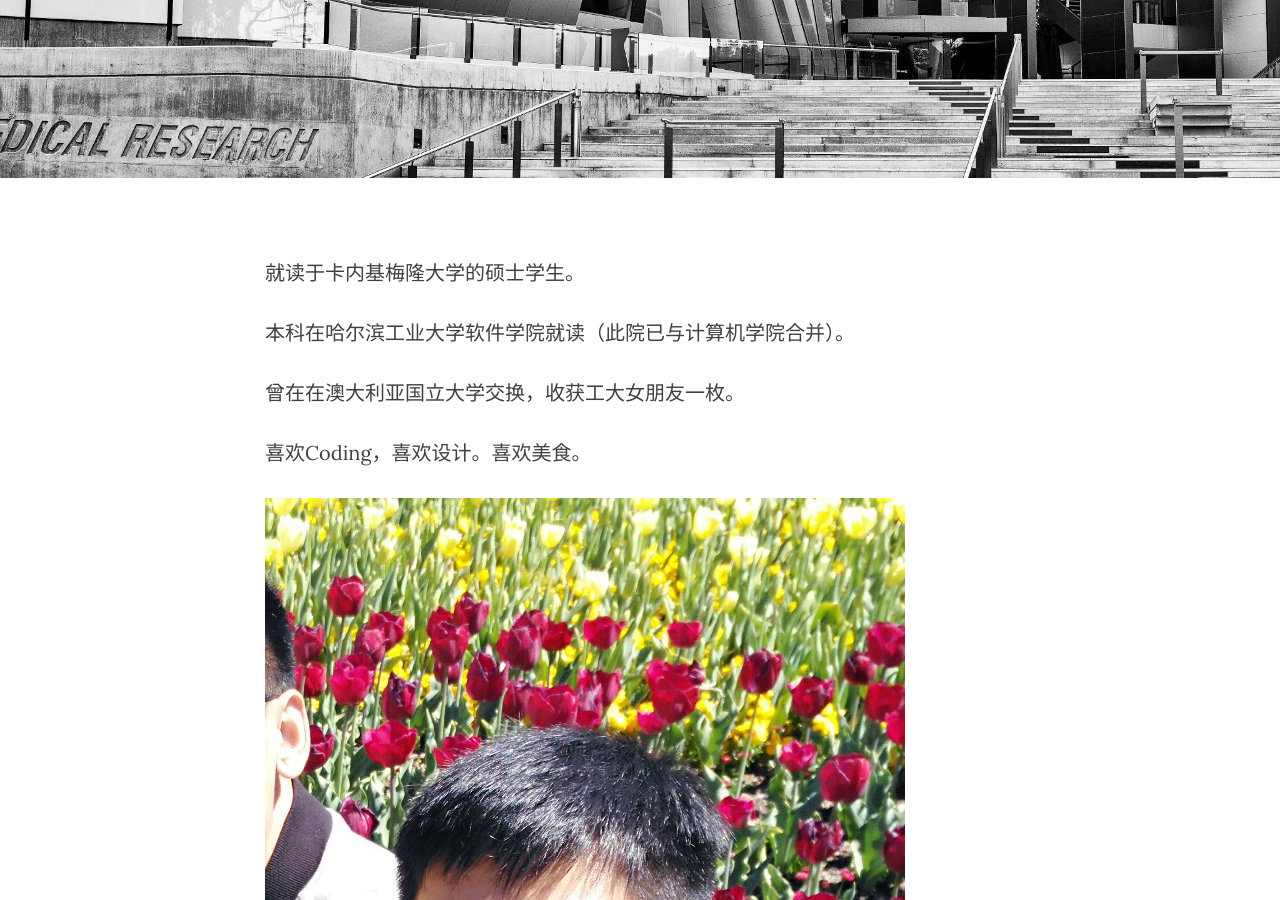
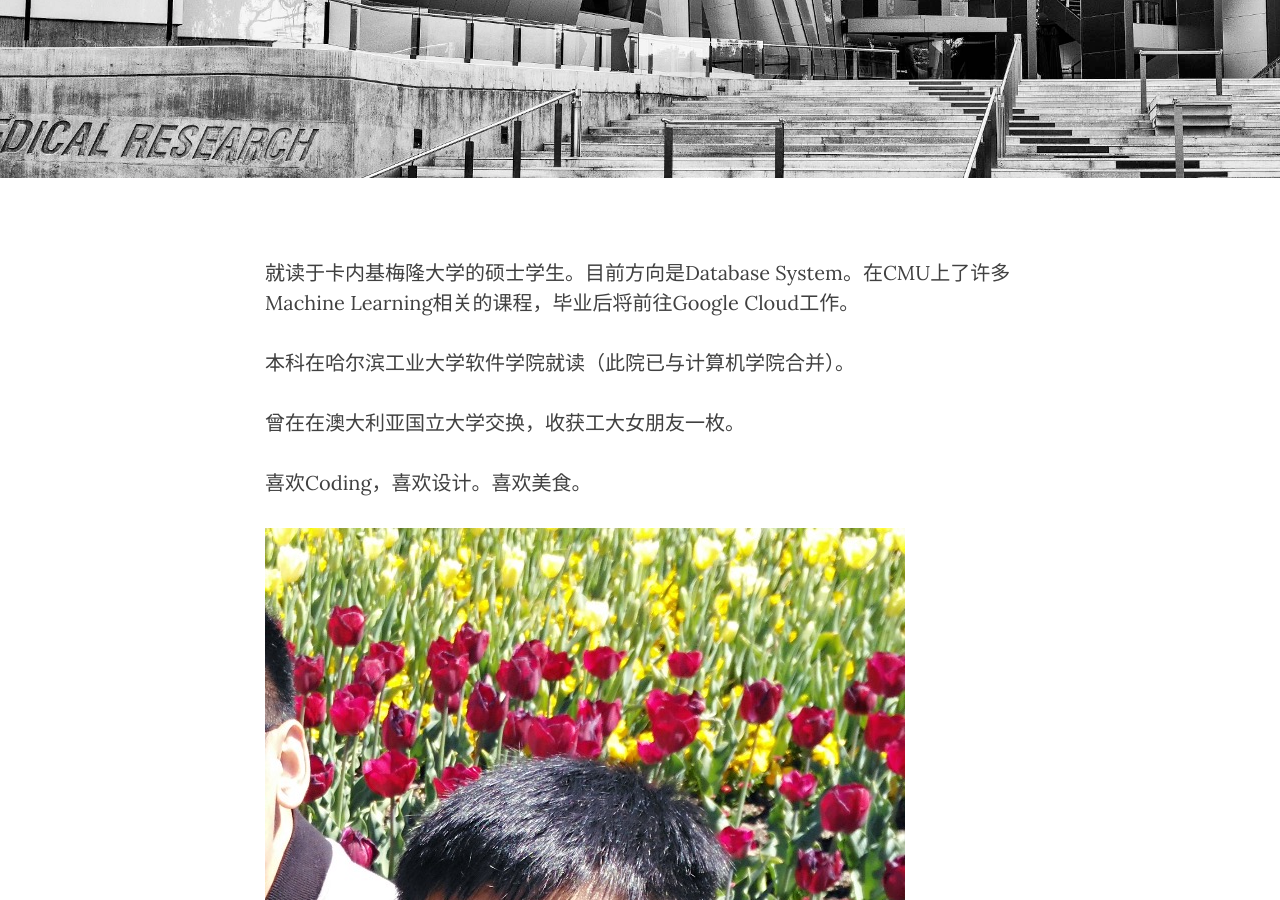
Before and after one commit to zhaoguoquan94/zhaoguoquan94.github.io, a Jekyll site: the page built from sample-page/index.markdown, in a window 1280 px wide and 900 px high, scrolled down 679 px. Built offline with Jekyll 4.4.1, drawn with Linux system fonts in a browser that asks for light colours; nearby versions of some CDN libraries.

Commit message:
update bio

```diff
--- a/sample-page/index.markdown
+++ b/sample-page/index.markdown
@@ -8,8 +8,7 @@ title: 关于我
 wordpress_id: 2
 ---
 
-就读于卡内基梅隆大学的硕士学生。
-
+就读于卡内基梅隆大学的硕士学生。目前方向是Database System。在CMU上了许多Machine Learning相关的课程，毕业后将前往Google Cloud工作。
 
 本科在哈尔滨工业大学软件学院就读（此院已与计算机学院合并）。
 
```
